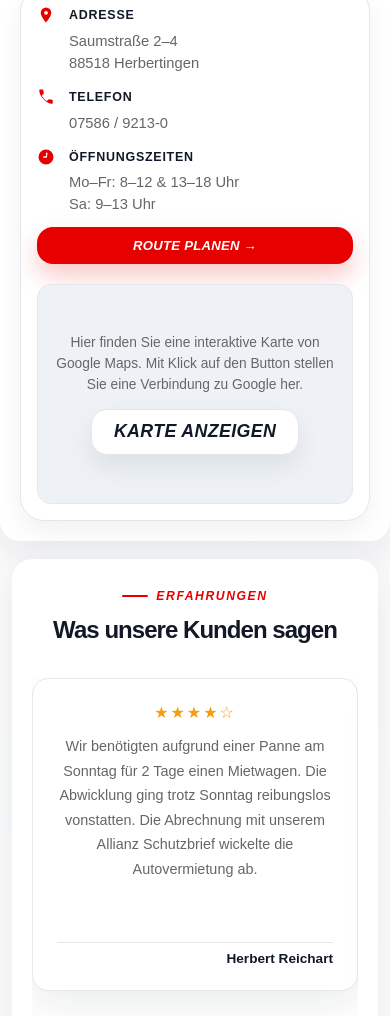
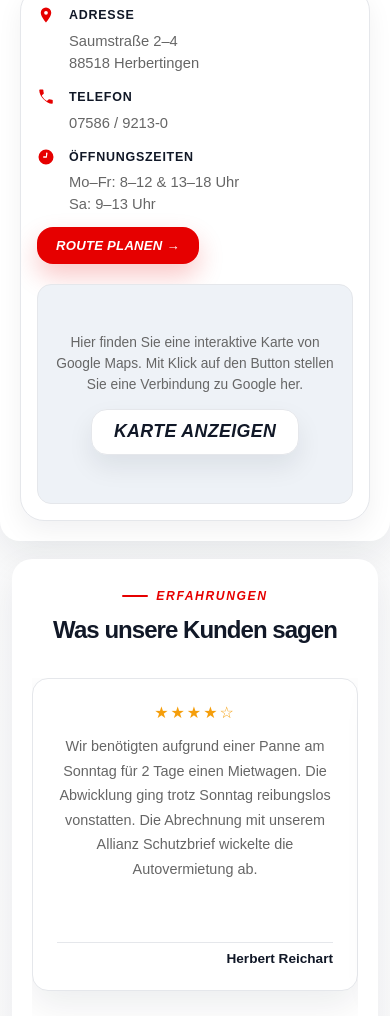
Before and after one commit to Heinzeldavidmann/autovermietung-heinzelmann, a website: page index.html in a window 390 px wide. Shown: the part 4502-5518 px from the top of the page. Drawn offline with Linux system fonts and the light colour scheme.

Commit message:
"Route planen"-Button auf Mobile nicht mehr auf volle Breite gestreckt
.map-info-body ist ein Flex-Container ohne explizites align-items,
daher wurde der Button per Flexbox-Default (stretch) auf volle
Containerbreite gezogen und wirkte dadurch überdimensioniert statt
wie der übliche kompakte .button-Stil.

Co-Authored-By: Claude Sonnet 5 <noreply@anthropic.com>

```diff
--- a/style.css
+++ b/style.css
@@ -1362,6 +1362,10 @@ form:not(.inquiry-form) button:hover {
     display: flex;
     flex-direction: column;
     gap: 20px;
+}
+
+.map-info-body > .button {
+    align-self: flex-start;
 }
 
 /* Desktop: inline map versteckt, standalone sichtbar */
```
